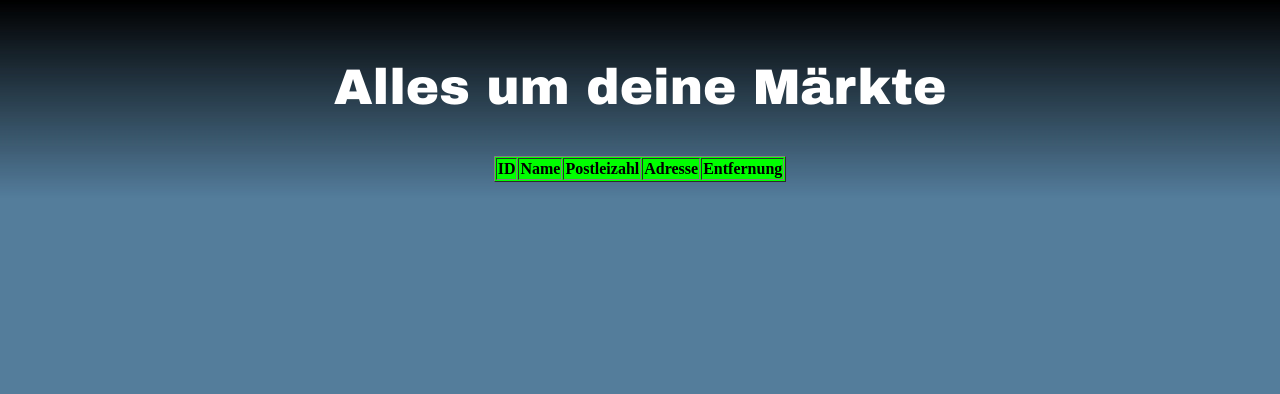
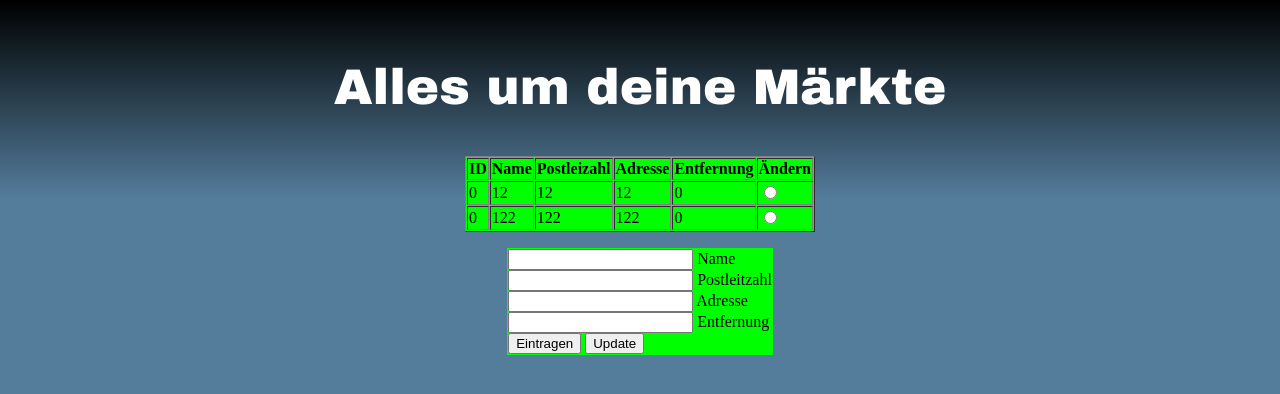
Before and after one commit to stdoludw/Haushaltsplaner, a PHP site: page /View_Markt.php in a window 1280 px wide. Shown: the top 394 px of the page. Run offline with PHP 8.4, Linux system fonts and the light colour scheme; lists and menus that the app fills with data are empty.

Commit message:
anpassen design, aenderung/update button

```diff
--- a/Webseite/Einkauf.php
+++ b/Webseite/Einkauf.php
@@ -81,6 +81,7 @@ class Einkauf {
 		echo "<td> $this->mstrKnr</td>";
 		echo "<td> $this->mstrBetrag</td>";
 		echo "<td> $this->mstrMin</td>";
+		echo "<td><input type=radio name=radQ3 value=7 id=q7 title=aendern /></td>";
 		echo "</tr>" ;
 
 
--- a/Webseite/Konto.php
+++ b/Webseite/Konto.php
@@ -28,6 +28,7 @@ class Konto {
 
 
 	function ausgabe() {
+		echo "<tr>";
 
 		echo "<td> $this->mintK_ID</td>";
 		echo "<td> $this->mstrK_Name</td>";
@@ -35,6 +36,9 @@ class Konto {
 		echo "<td> $this->mstrKnr</td>";
 		echo "<td> $this->mstrBetrag</td>";
 		echo "<td> $this->mstrMin</td>";
+		echo "<td><input type=radio name=radQ3 value=7 id=q7 title=aendern /></td>";
+		echo "</tr>";
+
 
 	}
 
--- a/Webseite/Markt.php
+++ b/Webseite/Markt.php
@@ -17,12 +17,13 @@ class Markt {
 	}
 
 	function ausgabe() {
-	echo "<tr>";
+		echo "<tr>";
 		echo "<td> $this->mintID</td>";
 		echo "<td> $this->mstrName</td>";
 		echo "<td> $this->mstrPLZ</td>";
 		echo "<td> $this->mstrAdr</td>";
 		echo "<td> $this->mintEntfernung</td>";
+		echo "<td><input type=radio name=radQ3 value=7 id=q7 title=aendern /></td>";
 		echo "</tr>";
 	}
 
--- a/Webseite/Produkt.php
+++ b/Webseite/Produkt.php
@@ -11,10 +11,14 @@ class Produkt {
 		$this->mintID = $pintID;
 	}
 	function ausgabe() {
+
+		echo "<tr>";
 		echo "<td> $this->mintP_ID</td>";
 		echo "<td> $this->mstrP_Name</td>";
 		echo "<td> $this->mintGewicht</td>";
 		echo "<td> $this->mfltPreis</td>";
+		echo "<td><input type=radio name=radQ3 value=7 id=q7 title=aendern /></td>";
+		echo "</tr>";
 	}
 	function eintragen() {
 		return "insert into Produkt(name,gewicht,preis) Values('$this->mstrName',$this->mintGewicht,$this->mfltPreis);";
--- a/Webseite/View_Markt.php
+++ b/Webseite/View_Markt.php
@@ -26,9 +26,6 @@ body {
 		<h2 id="KleinererText">Alles um deine Märkte</h2>
 
 
-
-
-
 		<table bgcolor="#00FF00" border="1" cellspacing="1" cellpadding="1">
 			<tr>
 				<th>ID</th>
@@ -36,13 +33,15 @@ body {
 				<th>Postleizahl</th>
 				<th>Adresse</th>
 				<th>Entfernung</th>
+				<th>Ändern</th>
 			</tr>
 
 
 
 <?php
+include 'Markt.php';
 /*
- * include 'Markt.php';
+ * ;
  * $befehl = "select * from Markt;";
  * $anfrage = mysqli_query ( $verbindung, $befehl );
  *
@@ -51,10 +50,36 @@ body {
  * $tmp->ausgabe();
  * }
  */
+
+$tmp = new Markt ( "12", "12", "12", 0, 0 );
+$tmp2 = new Markt ( "122", "122", "122", 0, 0 );
+
+$tmp->ausgabe ();
+$tmp2->ausgabe ();
+
 ?>
 
 </table>
+
+		<table border=0>
+			<tr>
+				<td height=10></td>
+			</tr>
+			<tr>
+				<td bgcolor=#00FF00>
+					<form action=login.php method=post>
+						<input type=text name=i_marktname size=20> Name <br> <input
+							type=text name=i_marktpostleitzahl size=20> Postleitzahl <br> <input
+							type=text name=i_marktadresse size=20> Adresse <br> <input
+							type=text name=i_martentfernung size=20> Entfernung <br> <input
+							type=submit name=wahl value=Eintragen <br> <input
+							type=submit name=wahl value=Update
+
+		</form>
+		</table>
 	</center>
+
+
 
 </body>
 </html>
```
Also changed, not shown: Webseite/View_Einkauf.php (+22 -1 lines), Webseite/View_Konto.php (+52 -20 lines), Webseite/View_Produkt.php (+20 -1 lines).
